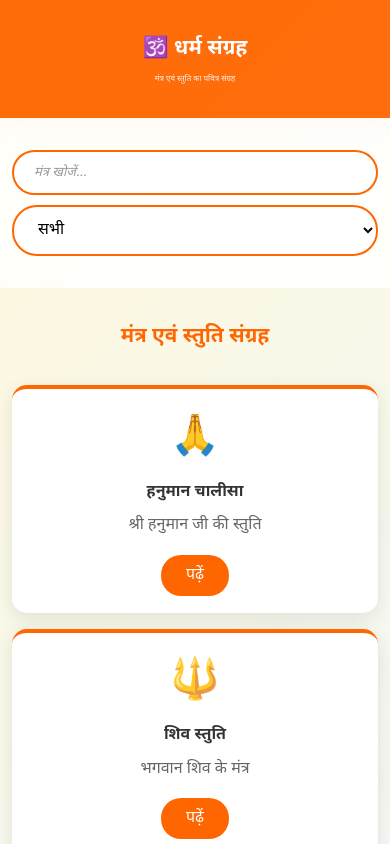
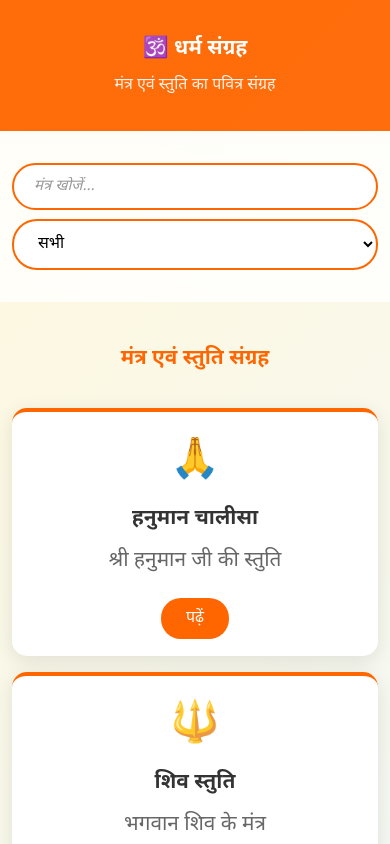
Before and after one commit to PrincePrajapatiXi/Bhakti, a plain HTML site: page index.html in a window 390 px wide. Shown: the top 844 px of the page. Drawn offline with Linux system fonts and the light colour scheme.

Commit message:
Add files via upload

```diff
--- a/style.css
+++ b/style.css
@@ -143,19 +143,19 @@ mark {
     }
 
     #searchInput {
-        font-size: 13px; /* Prevents zoom on iOS */
+        font-size: 15px; /* Prevents zoom on iOS */
     }
 }
 
 
 /* Prayer Categories Section */
 .prayer-categories {
-    padding: 2rem 0;
+    padding: 2.5rem 0;
 }
 
 .prayer-categories h2 {
     text-align: center;
-    font-size: 1.2rem;
+    font-size: 1.5rem;
     color: #FF6600;
     margin-bottom: 2rem;
     font-weight: 600;
@@ -164,7 +164,7 @@ mark {
 .category-grid {
     display: grid;
     grid-template-columns: repeat(auto-fit, minmax(280px, 1fr));
-    gap: 1rem;
+    gap: 1.3rem;
     margin-top: 1rem;
 }
 
@@ -207,7 +207,7 @@ mark {
 }
 
 .category-card h3 {
-    font-size: 1rem;
+    font-size: 1.3rem;
     color: #333;
     margin-bottom: 0.5rem;
     font-weight: 600;
@@ -215,8 +215,8 @@ mark {
 
 .category-card p {
     color: #666;
-    margin-bottom: 1rem;
-    font-size: 1rem;
+    margin-bottom: 1.3rem;
+    font-size: 1.3rem;
 }
 
 .read-btn {
@@ -248,7 +248,7 @@ mark {
 /* Mobile Responsiveness */
 @media (max-width: 768px) {
     .logo-section h1 {
-        font-size: 1rem;
+        font-size: 1.3rem;
     }
 
     .search-bar {
@@ -280,7 +280,7 @@ mark {
     }
 
     .logo-section p {
-        font-size: 0.5rem;
+        font-size: 1rem;
     }
 
     .category-card {
```
